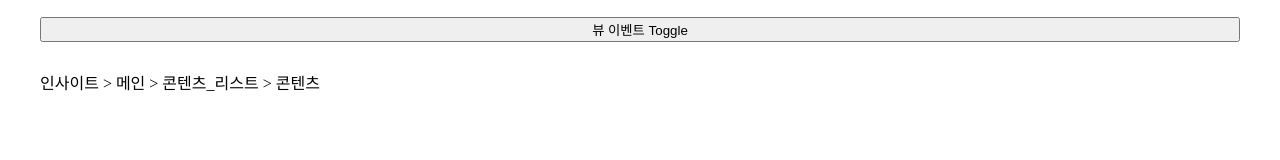
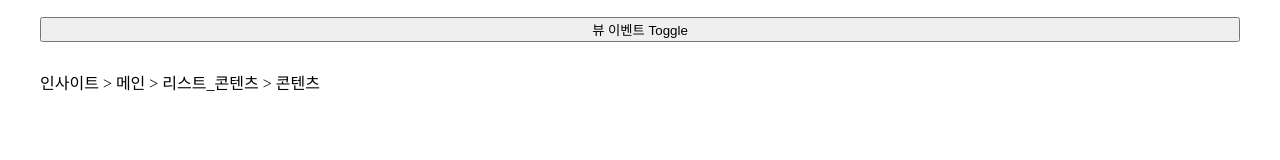
Before and after one commit to moresoo/event-logging-for-react, a Next.js app: page / in a window 1280 px wide. Both pictures are taken after a click on the button "뷰 이벤트 Toggle". Shown: the part 129-289 px from the top of the page. Built offline with nearby package versions, Linux system fonts and the light colour scheme.

Commit message:
[FIX] SpreadSheet 수정 대응

```diff
--- a/src/dataEvent/eventName.ts
+++ b/src/dataEvent/eventName.ts
@@ -1,7 +1,7 @@
 export const EVENT_NAME = {
   "인사이트": {
     "메인": {
-      "인기_콘텐츠_리스트": {
+      "인기_콘텐츠": {
         "콘텐츠": {
           "click": "click__insight__contents",
           "view": "view__insight__contents"
@@ -12,7 +12,7 @@ export const EVENT_NAME = {
           "click": "click__insight__category"
         }
       },
-      "콘텐츠_리스트": {
+      "리스트_콘텐츠": {
         "콘텐츠": {
           "click": "click__insight__contents",
           "view": "view__insight__contents"
@@ -25,13 +25,13 @@ export const EVENT_NAME = {
           "click": "click__insight__share"
         }
       },
-      "추천_콘텐츠_리스트": {
+      "추천_콘텐츠": {
         "콘텐츠": {
           "click": "click__insight__contents",
           "view": "view__insight__contents"
         }
       },
-      "관련_콘텐츠_리스트": {
+      "관련_콘텐츠": {
         "콘텐츠": {
           "click": "click__insight__contents",
           "view": "view__insight__contents"
--- a/src/pages/index.tsx
+++ b/src/pages/index.tsx
@@ -7,7 +7,7 @@ export default function Home() {
   return (
     <div style={{ padding: '32px', display: 'flex', flexDirection: 'column', gap: '28px' }}>
       <ClickEventLogging
-        path={['인사이트', '메인', '인기_콘텐츠_리스트', '콘텐츠']}
+        path={['인사이트', '메인', '인기_콘텐츠', '콘텐츠']}
         property={{ contentsId: 'abc' }}
       >
         <button onClick={() => console.log('카테고리 Click')}>
@@ -16,7 +16,7 @@ export default function Home() {
       </ClickEventLogging>
 
       <ClickEventLogging
-        path={['인사이트', '메인', '콘텐츠_리스트', '콘텐츠']}
+        path={['인사이트', '메인', '리스트_콘텐츠', '콘텐츠']}
         property={{ contentsId: 'abc', category: '엔젤투자', isBookmarked: true }}
       >
         <button onClick={() => console.log('콘텐츠 Click')}>
@@ -27,10 +27,10 @@ export default function Home() {
       <button onClick={() => setIsVisible((prev) => !prev)}>뷰 이벤트 Toggle</button>
       {isVisible && (
         <ViewEventLogging
-          path={['인사이트', '메인', '콘텐츠_리스트', '콘텐츠']}
+          path={['인사이트', '메인', '리스트_콘텐츠', '콘텐츠']}
           property={{ contentsId: 'abc' }}
         >
-          <div>{`인사이트 > 메인 > 콘텐츠_리스트 > 콘텐츠`}</div>
+          <div>{`인사이트 > 메인 > 리스트_콘텐츠 > 콘텐츠`}</div>
         </ViewEventLogging>
       )}
     </div>
```
Also changed, not shown: src/dataEvent/eventProperty.ts (+4 -4 lines), 1 other file (tests, documents, lock files or other folders).
